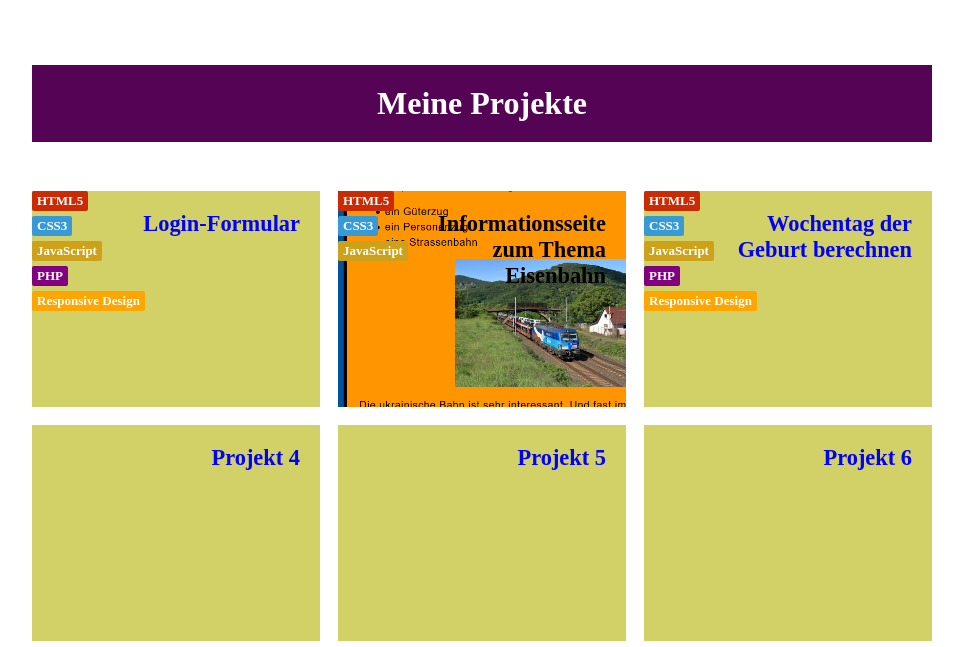
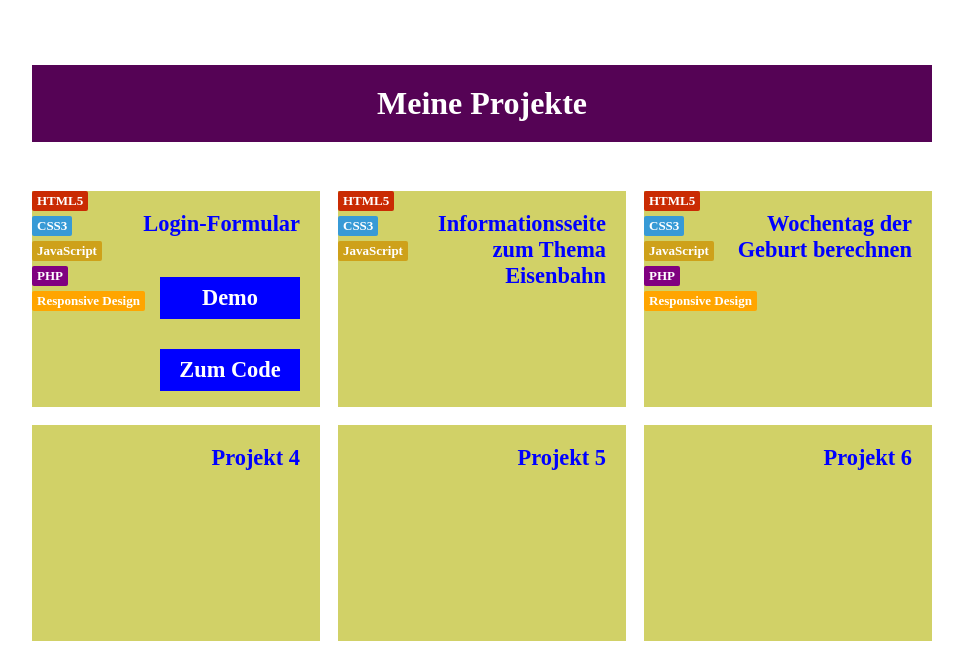
Before and after one commit to AndreasRaisl/smallPortfolio, a PHP site: page / in a window 1280 px wide. Shown: the part 1240-1887 px from the top of the page, without its empty margins (158-1121 px from the left). Run offline with PHP 8.4, Linux system fonts and the light colour scheme.

Commit message:
Safety commit

```diff
--- a/aboutMe/stylesAboutMe.css
+++ b/aboutMe/stylesAboutMe.css
@@ -3,3 +3,8 @@ body {
   width: 75%;
   margin: 0 auto;
 }
+
+.content {
+  padding: 20px;
+  background: rgb(243, 199, 117);
+}
--- a/css/indexStylesheet.css
+++ b/css/indexStylesheet.css
@@ -528,7 +528,7 @@ h2 {
 	height: 468px;
 }
 
-.ProjectGallery div {
+.projectName {
 	display: block;
 	float: left;
 	margin: 9px;
@@ -543,12 +543,17 @@ h2 {
 	position: relative;
 }
 
-.ProjectGallery div.projectName2 {
+/* .ProjectGallery div.projectName2 {
 	background-image: url(../images/backgroundRailwaysite.png);
 	background-size: cover;
 	color: black;
 }
 
+.ProjectGallery div.projectName3 {
+	background-image: url(../images/backgroundBirthdaySite.png);
+	background-size: cover;
+	color: red;
+} */
 .projectName span {
 	position: absolute;
 	padding: 2px 5px;
@@ -558,6 +563,29 @@ h2 {
 	top: 0;
 	left: 0;
 	border-radius: 2px;
+}
+
+.toCodeButton {
+	color: white;
+	background: blue;
+	width: 140px;
+	float: right;
+	text-align: center;
+	padding: 8px;
+	position: relative;
+	top: 70px;
+}
+
+.toDemoButton {
+	color: white;
+	background: blue;
+	width: 140px;
+	float: right;
+	text-align: center;
+	padding: 8px;
+	position: relative;
+	top: 40px;
+
 }
 
 .ClientReferenceTextArea {
--- a/index.html
+++ b/index.html
@@ -12,7 +12,7 @@
 
 	<!-- Sliding Header mit Logo, Kontaktbuttopns und Menübutton-->
 	<div id="header" class="header_start">
-		<img class = "logo_start" id="logo" src="img/Logo_neu.png" width="130px" height="45px">
+		<a href="index.html"> <img class="logo_start" id="logo" src="img/Logo_neu.png" width="130px" height="45px"> </a>
 
 	  <!-- <div class="ButtonGroup">
 			<div class="iconCircle">
@@ -38,14 +38,14 @@
 						<i class="fas fa-phone fa-stack-1x" style="color: #550355"></i>
 					</span>
 				</li>
-				<li>
-					<a href="index.html"> <!-- Home Button -->
-						<span class="fa-stack fa-lg">
+				<!-- <li>
+					<a href="index.html">  Home Button  -->
+						<!-- <span class="fa-stack fa-lg">
 							<i class="fa fa-circle fa-stack-2x" style="color: rgb(211, 201, 64);"></i>
 							<i class="fas fa-home fa-stack-1x" style="color: #550355"></i>
 						</span>
-					</a>
-				</li>
+					</a> -->
+				<!-- </li>	 --> -->
 				<li>	<!--  Email Button 		-->
 					<span class="fa-stack fa-lg emailButton" onclick="showEmailForm()">
 						<i class="fa fa-circle fa-stack-2x" style="color: rgb(211, 201, 64);"></i>
@@ -130,7 +130,7 @@
 						 Online-Auftritt möchte ich jedem den es interessiert einen ehrlichen Eindruck darüber geben wo ich gerade stehe,
 						 was ich schon gut kann und was an Lernen und Üben noch vor mir liegt. Denn ich liebe es Neues zu lernen.  </p>
 		    <br>
-			<p class="buttonReferences"> <a href="aboutMe/moreAboutMe.html">  Mehr über mich </a> </p>
+			<p class="buttonReferences"> <a href="aboutMe/aboutMeShort.html">  Mehr über mich </a> </p>
 	      </div>
 	    </div>
 	    <div class = "SliderGroup">
@@ -183,7 +183,7 @@
 		</div>	 -->
 
 		<div class="ProjectGallery ProjectGallerySixElements">
-			<a href="https://dry-ridge-52931.herokuapp.com/">
+
 			<div class="notOuterRightImage projectName">
 				<span  style="background: rgb(202, 43, 3);">  HTML5  </span>
 				<span style="background: rgb(55, 154, 214); top: 25px"> CSS3 </span>
@@ -191,9 +191,9 @@
 				<span  style="background: purple; top: 75px;"> PHP </span>
 				<span  style="background: orange; top: 100px;"> Responsive Design </span>
 				Login-Formular
+				<a href="https://dry-ridge-52931.herokuapp.com/">	<div class="toDemoButton"> Demo </div> </a>
+				<a href="#"> <div class="toCodeButton"> Zum Code </div> </a>
 			</div>
-			</a>
-
 
 			<a href="Eisenbahn/HTMLVersion/Railways.html">
 				<div class="notOuterRightImage projectName projectName2">
@@ -205,7 +205,7 @@
 			</a>
 
 			<a href="https://fierce-island-98666.herokuapp.com/">
-				<div class="projectName">
+				<div class="projectName projectName3">
 					<span  style="background: rgb(202, 43, 3);">  HTML5  </span>
 					<span style="background: rgb(55, 154, 214); top: 25px"> CSS3 </span>
 					<span  style="background: rgb(206, 161, 26); top: 50px;">  JavaScript   </span>
@@ -271,7 +271,7 @@
 	<div class="footer">
 	<div class="footerContent">
 		<p class="address">© Andreas Raisl · Burghofstrasse 31 · 53229 Bonn</p>
-		<p class="impressum"><a href="nowhere.html"> Impressum </a> | <a href="nowhere.html"> Datenschutz </a></p>
+		<p class="impressum"><a href="aboutMe/impressum.html"> Impressum </a> | <a href="aboutMe/datenschutz.html"> Datenschutz </a></p>
 	</div>
 	</div>
 
```
Also changed, not shown: aboutMe/aboutMeShort.html (added, +31 -0 lines), aboutMe/datenschutz.html (added, +13 -0 lines), aboutMe/impressum.html (added, +13 -0 lines), images/backgroundBirthdaySite.png (added). Lines whose indentation alone changed are shown as unchanged.
